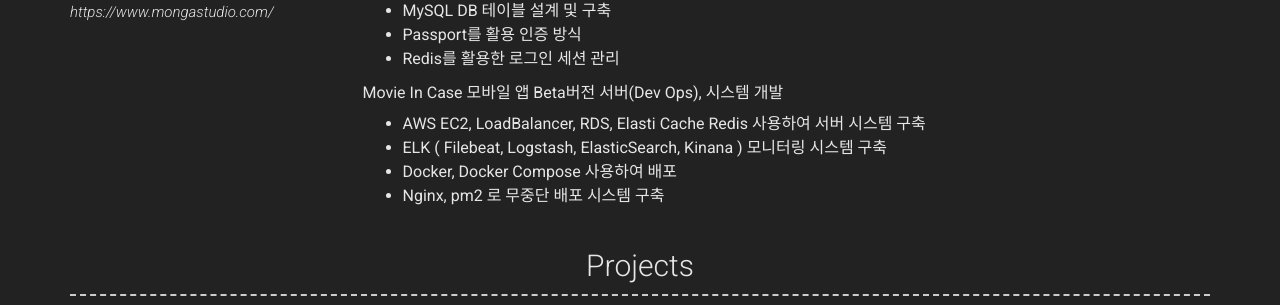
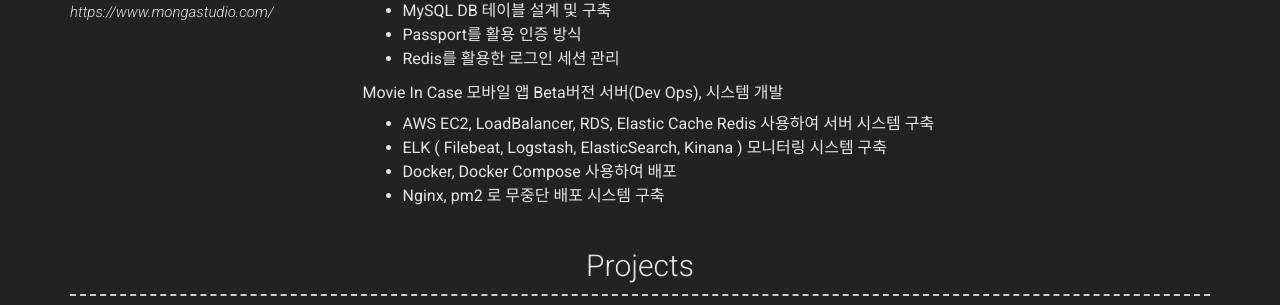
Before and after one commit to gwon713/gwon713.github.io, a Jekyll site: the page built from index.md, in a window 1280 px wide and 900 px high, scrolled down 628 px. Shown: the part 146-451 px from the top of the window. Built offline with Jekyll 4.4.1, drawn with Linux system fonts in a browser that asks for light colours; nearby versions of some CDN libraries.

Commit message:
Update _config.yml

```diff
--- a/_config.yml
+++ b/_config.yml
@@ -79,7 +79,7 @@ content:
           - Redis를 활용한 로그인 세션 관리
 
           Movie In Case 모바일 앱 Beta버전 서버(Dev Ops), 시스템 개발
-          - AWS EC2, LoadBalancer, RDS, Elasti Cache Redis 사용하여 서버 시스템 구축
+          - AWS EC2, LoadBalancer, RDS, Elastic Cache Redis 사용하여 서버 시스템 구축
           - ELK ( Filebeat, Logstash, ElasticSearch, Kinana ) 모니터링 시스템 구축
           - Docker, Docker Compose 사용하여 배포
           - Nginx, pm2 로 무중단 배포 시스템 구축
```
